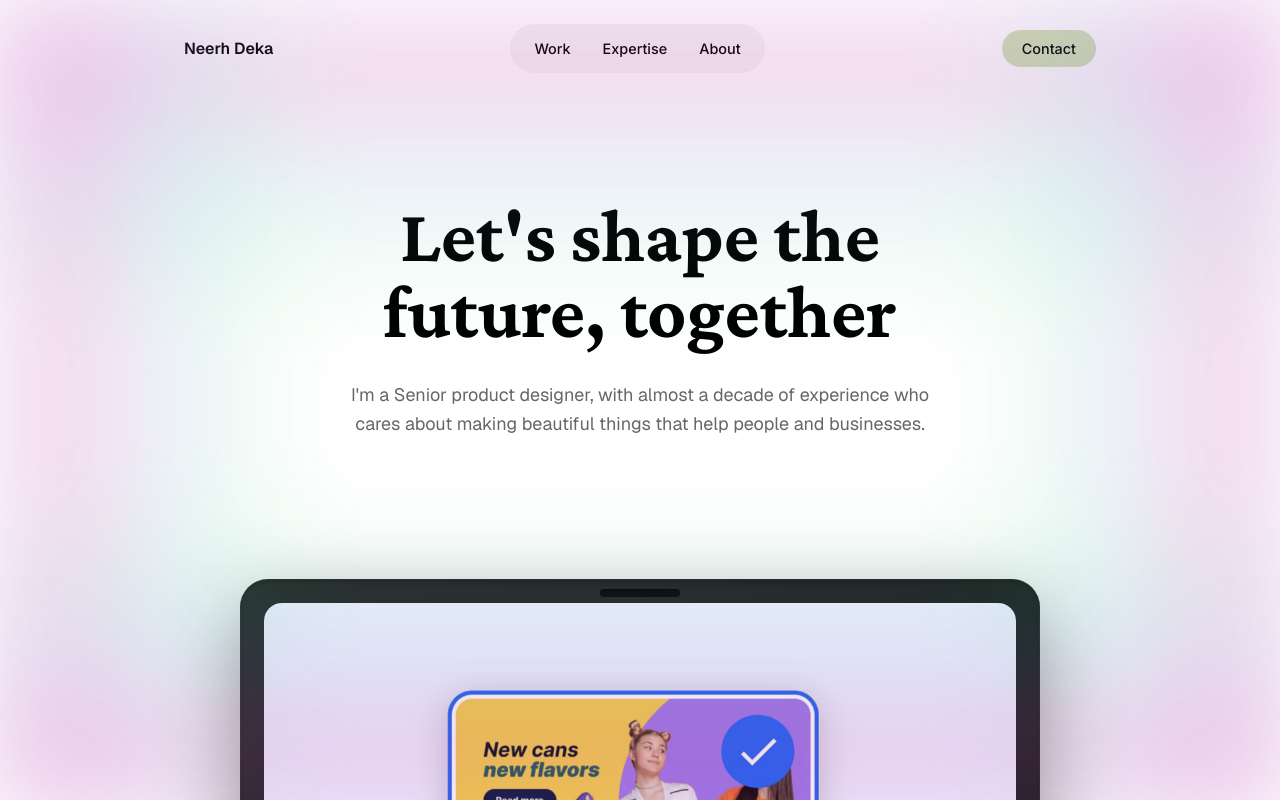
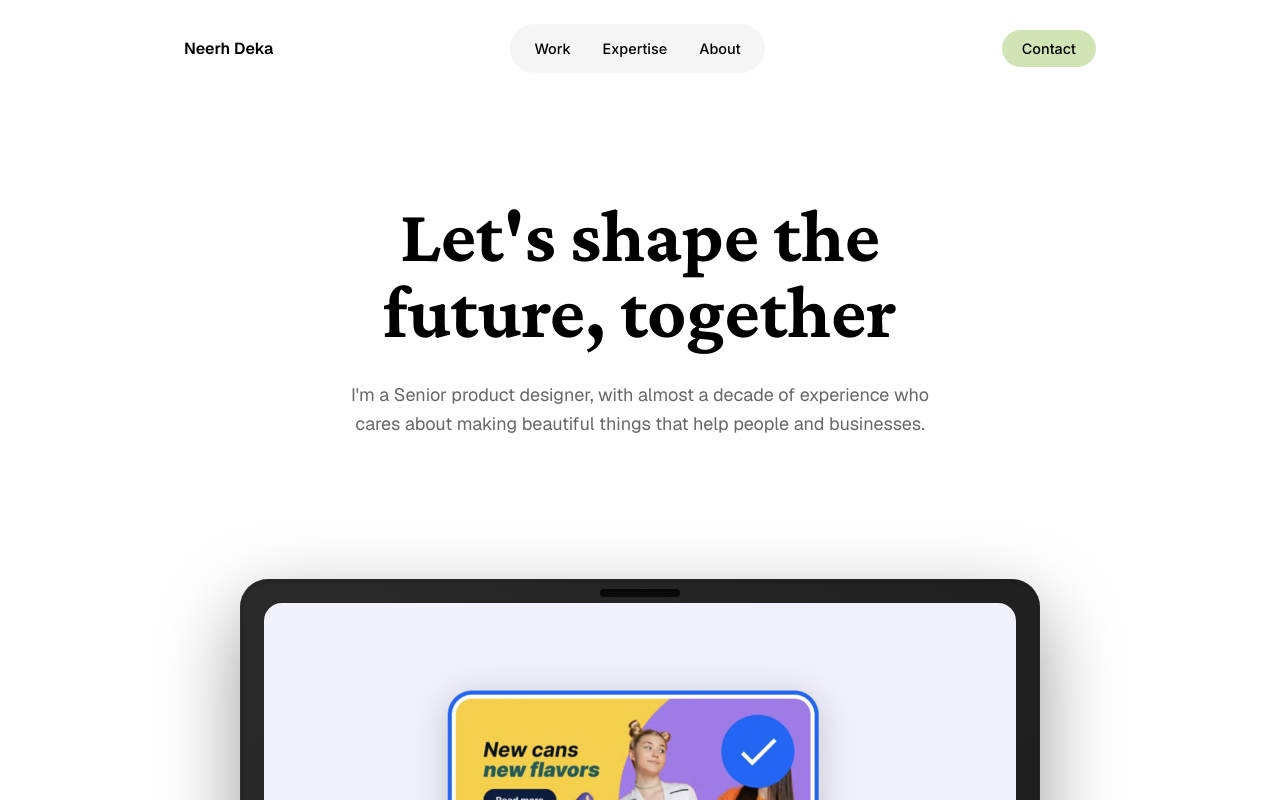
Before and after one commit to Neerhmdeka/neerh-deka, a Next.js app: page / in a window 1280 px wide. Shown: the top 800 px of the page. Built offline with nearby package versions, Linux system fonts and the light colour scheme.

Commit message:
Remove glow effect from main branch, keep Unicorn Studio

```diff
--- a/app/page.module.css
+++ b/app/page.module.css
@@ -6,125 +6,6 @@
   flex-direction: column;
   position: relative;
   overflow-x: hidden;
-}
-
-/* Viewport Glow Effect */
-.viewportGlow {
-  position: fixed;
-  top: 0;
-  left: 0;
-  width: 100%;
-  height: 100%;
-  pointer-events: none;
-  z-index: 9999;
-  opacity: 0;
-  transition: opacity 0.5s ease;
-  overflow: hidden;
-}
-
-.viewportGlow::before,
-.viewportGlow::after {
-  content: '';
-  position: absolute;
-  pointer-events: none;
-  animation: breatheGlow 4s ease-in-out infinite;
-}
-
-/* Top glow */
-.viewportGlow::before {
-  top: 0;
-  left: 0;
-  right: 0;
-  height: 300px;
-  background: linear-gradient(
-    180deg,
-    rgba(147, 51, 234, 0.8) 0%,
-    rgba(219, 39, 119, 0.6) 25%,
-    rgba(59, 130, 246, 0.4) 50%,
-    rgba(34, 197, 94, 0.3) 75%,
-    transparent 100%
-  );
-  filter: blur(40px);
-  transform: translateY(-50px);
-}
-
-/* Bottom glow */
-.viewportGlow::after {
-  bottom: 0;
-  left: 0;
-  right: 0;
-  height: 300px;
-  background: linear-gradient(
-    0deg,
-    rgba(147, 51, 234, 0.8) 0%,
-    rgba(219, 39, 119, 0.6) 25%,
-    rgba(59, 130, 246, 0.4) 50%,
-    rgba(34, 197, 94, 0.3) 75%,
-    transparent 100%
-  );
-  filter: blur(40px);
-  transform: translateY(50px);
-}
-
-@keyframes breatheGlow {
-  0%, 100% {
-    opacity: 1;
-    filter: blur(40px);
-    transform: translateY(0);
-  }
-  50% {
-    opacity: 0.6;
-    filter: blur(60px);
-    transform: translateY(20px);
-  }
-}
-
-/* Left and right glows */
-.glowLeft,
-.glowRight {
-  position: absolute;
-  top: 0;
-  bottom: 0;
-  width: 300px;
-  pointer-events: none;
-  animation: breatheGlowHorizontal 4s ease-in-out infinite;
-}
-
-.glowLeft {
-  left: 0;
-  background: linear-gradient(
-    90deg,
-    rgba(147, 51, 234, 0.8) 0%,
-    rgba(219, 39, 119, 0.6) 25%,
-    rgba(59, 130, 246, 0.4) 50%,
-    rgba(34, 197, 94, 0.3) 75%,
-    transparent 100%
-  );
-  filter: blur(40px);
-}
-
-.glowRight {
-  right: 0;
-  background: linear-gradient(
-    270deg,
-    rgba(147, 51, 234, 0.8) 0%,
-    rgba(219, 39, 119, 0.6) 25%,
-    rgba(59, 130, 246, 0.4) 50%,
-    rgba(34, 197, 94, 0.3) 75%,
-    transparent 100%
-  );
-  filter: blur(40px);
-}
-
-@keyframes breatheGlowHorizontal {
-  0%, 100% {
-    opacity: 1;
-    filter: blur(40px);
-  }
-  50% {
-    opacity: 0.6;
-    filter: blur(60px);
-  }
 }
 
 .container {
@@ -800,47 +681,6 @@
     overflow: hidden;
   }
 
-  .unicornStudioContainer {
-    position: absolute;
-    top: 0;
-    left: 0;
-    width: 100%;
-    height: 100%;
-    z-index: 0;
-    pointer-events: none;
-  }
-
-  .unicornStudioContainer > div {
-    width: 100% !important;
-    height: 100% !important;
-  }
-
-  /* Hide "Made with Unicorn" button */
-  .unicornStudioContainer :global([data-us-attribution]),
-  .unicornStudioContainer :global(a[href*="unicornstudio"]),
-  .unicornStudioContainer :global(a[href*="unicorn.studio"]),
-  .unicornStudioContainer :global(iframe[src*="unicornstudio"]) + *,
-  .unicornStudioContainer :global(*[class*="attribution"]),
-  .unicornStudioContainer :global(*[class*="powered-by"]),
-  .unicornStudioContainer :global(*[id*="attribution"]),
-  .unicornStudioContainer :global(*[id*="unicorn"]) {
-    display: none !important;
-    visibility: hidden !important;
-    opacity: 0 !important;
-    position: absolute !important;
-    left: -9999px !important;
-  }
-
-  /* Global styles for attribution buttons */
-  :global(a[href*="unicorn.studio"]),
-  :global(a[href*="unicornstudio"]),
-  :global([data-us-attribution]) {
-    display: none !important;
-    visibility: hidden !important;
-    opacity: 0 !important;
-    position: absolute !important;
-    left: -9999px !important;
-  }
 
   .contactSection {
     position: relative;
--- a/app/page.tsx
+++ b/app/page.tsx
@@ -4,25 +4,14 @@ import { useEffect, useState, useRef } from 'react';
 import styles from './page.module.css';
 import WorkSection from './components/WorkSection';
 
-declare global {
-  interface Window {
-    UnicornStudio?: {
-      isInitialized: boolean;
-      init?: () => void;
-    };
-  }
-}
 
 export default function Home() {
   const [headerVisible, setHeaderVisible] = useState(false);
   const [servicesVisible, setServicesVisible] = useState(false);
   const [articlesVisible, setArticlesVisible] = useState(false);
   const [activeTab, setActiveTab] = useState(1);
-  const [glowIntensity, setGlowIntensity] = useState(0);
   const servicesSectionRef = useRef<HTMLElement>(null);
   const articlesSectionRef = useRef<HTMLElement>(null);
-  const contactSectionRef = useRef<HTMLElement>(null);
-  const unicornStudioRef = useRef<HTMLDivElement>(null);
 
   useEffect(() => {
     const checkHeaderVisibility = () => {
@@ -131,72 +120,8 @@ export default function Home() {
     };
   }, []);
 
-  // Load Unicorn Studio script
-  useEffect(() => {
-    if (!window.UnicornStudio) {
-      window.UnicornStudio = { isInitialized: false };
-      const script = document.createElement('script');
-      script.src = 'https://cdn.jsdelivr.net/gh/hiunicornstudio/unicornstudio.js@v1.4.34/dist/unicornStudio.umd.js';
-      script.onload = () => {
-        if (window.UnicornStudio && !window.UnicornStudio.isInitialized && window.UnicornStudio.init) {
-          window.UnicornStudio.init();
-          window.UnicornStudio.isInitialized = true;
-        }
-      };
-      (document.head || document.body).appendChild(script);
-    } else if (!window.UnicornStudio.isInitialized && window.UnicornStudio.init) {
-      window.UnicornStudio.init();
-      window.UnicornStudio.isInitialized = true;
-    }
-
-    // Hide any attribution buttons that might appear
-    const hideAttribution = () => {
-      const attributionElements = document.querySelectorAll('[data-us-attribution], a[href*="unicornstudio"], a[href*="unicorn.studio"], [class*="attribution"], [class*="powered-by"], [id*="attribution"], [id*="unicorn"]');
-      attributionElements.forEach((el) => {
-        (el as HTMLElement).style.display = 'none';
-        (el as HTMLElement).style.visibility = 'hidden';
-        (el as HTMLElement).style.opacity = '0';
-        (el as HTMLElement).style.position = 'absolute';
-        (el as HTMLElement).style.left = '-9999px';
-      });
-    };
-
-    // Run immediately and also after a delay to catch dynamically added elements
-    hideAttribution();
-    const interval = setInterval(hideAttribution, 200);
-
-    return () => clearInterval(interval);
-  }, []);
-
-  // Calculate glow intensity based on scroll position
-  useEffect(() => {
-    const handleScroll = () => {
-      if (!contactSectionRef.current) return;
-
-      const contactSection = contactSectionRef.current;
-      const contactTop = contactSection.getBoundingClientRect().top;
-      const windowHeight = window.innerHeight;
-
-      // Start showing glow when we're 2 viewport heights before contact section
-      // Full intensity when contact section is in view
-      const startGlowAt = windowHeight * 2;
-      const scrollProgress = Math.max(0, Math.min(1, (startGlowAt - contactTop) / (startGlowAt + windowHeight)));
-
-      setGlowIntensity(scrollProgress);
-    };
-
-    window.addEventListener('scroll', handleScroll, { passive: true });
-    handleScroll(); // Initial calculation
-
-    return () => window.removeEventListener('scroll', handleScroll);
-  }, []);
-
   return (
     <>
-      <div className={styles.viewportGlow} style={{ opacity: glowIntensity }}>
-        <div className={styles.glowLeft}></div>
-        <div className={styles.glowRight}></div>
-      </div>
       <div className={styles.page}>
         <header className={`${styles.header} ${headerVisible ? styles.visible : ''}`}>
           <div className={styles.container}>
@@ -470,10 +395,7 @@ export default function Home() {
         </div>
       </section>
 
-      <section className={styles.contactSection} id="contact" ref={contactSectionRef}>
-        <div className={styles.unicornStudioContainer} ref={unicornStudioRef}>
-          <div data-us-project="pTYipWGeJQxikWiaxEQU" style={{width: '100%', height: '100%'}}></div>
-        </div>
+      <section className={styles.contactSection} id="contact">
         <div className={styles.container}>
           <h2 className={styles.contactTitle}>Get in touch</h2>
           <p className={styles.contactText}>Have a project in mind? Let's discuss how we can bring your vision to life.</p>
```
